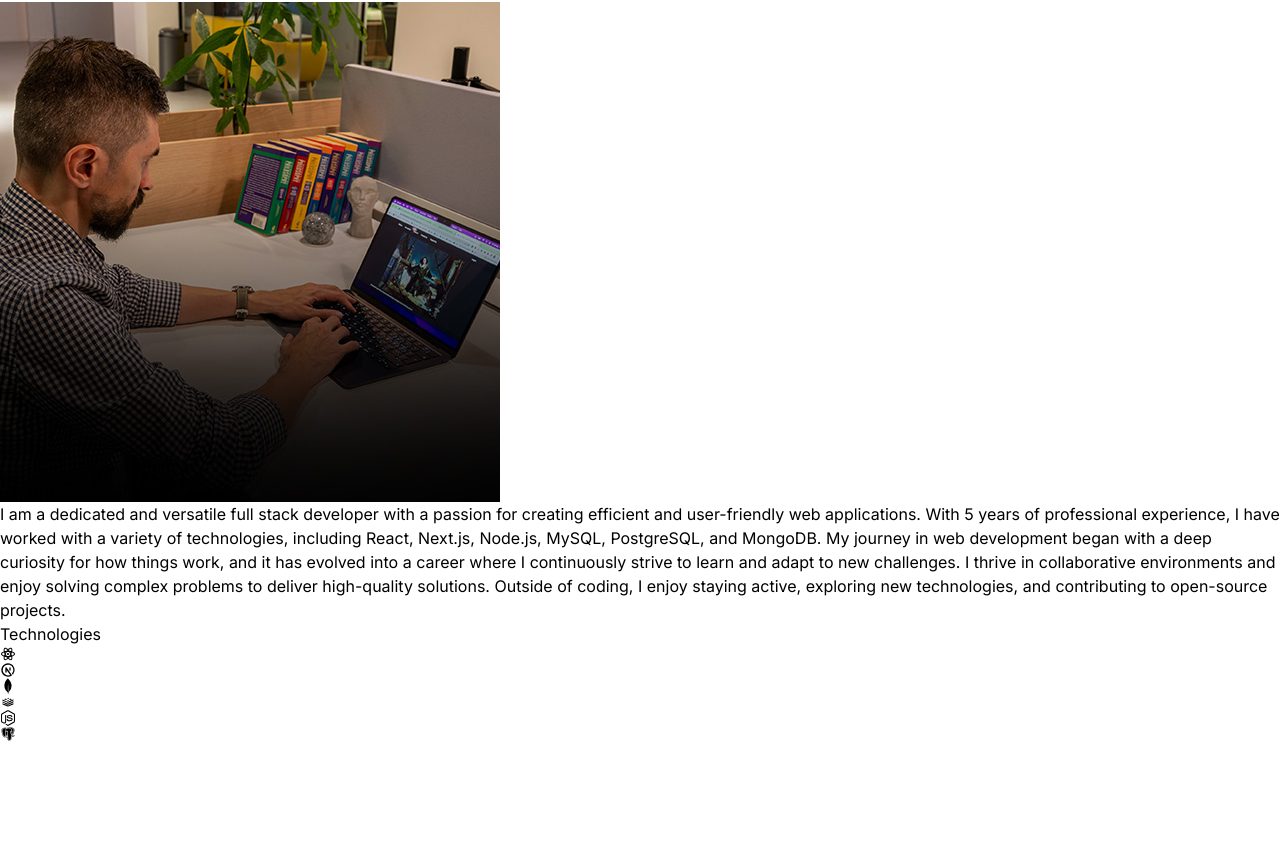
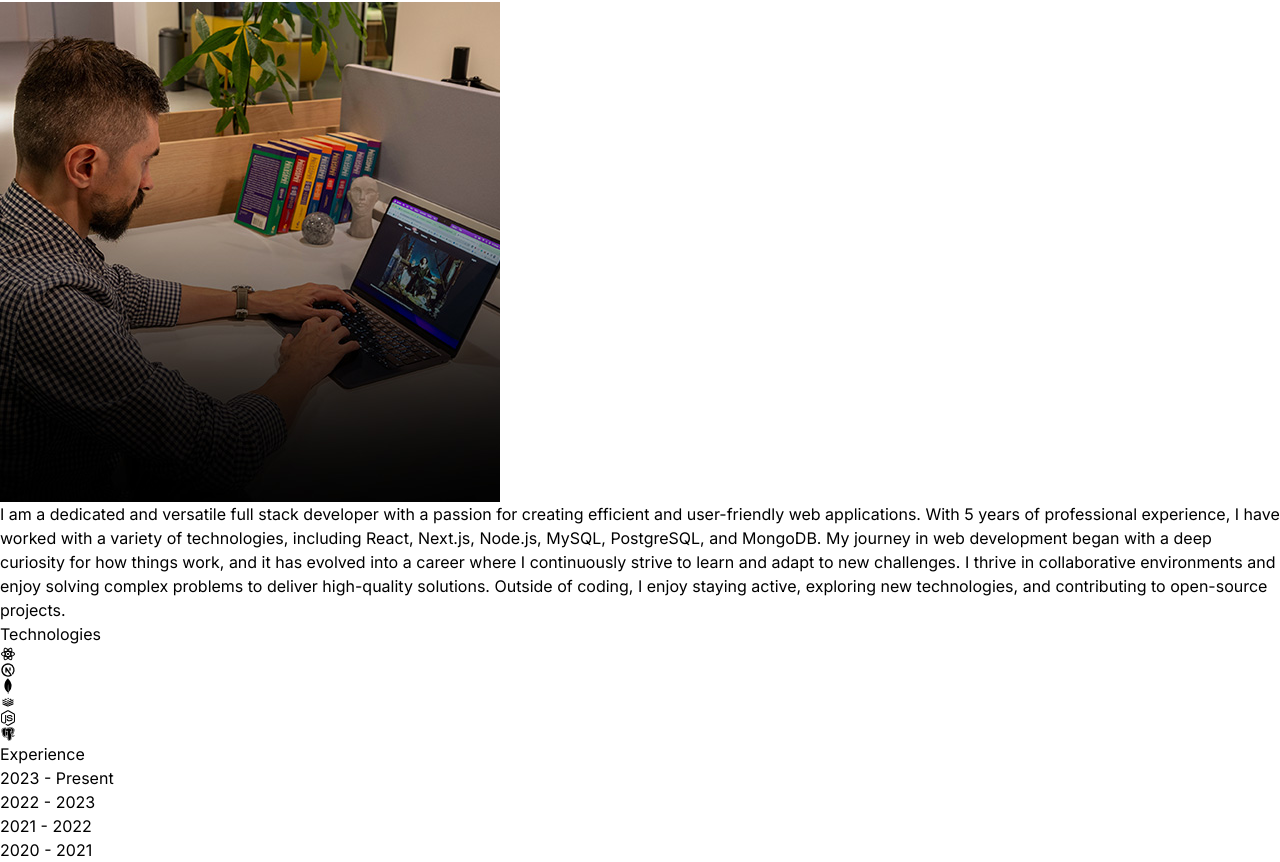
Before and after one commit to ridhi-rj/Portfolio_React, a React (Vite) app: page / in a window 1280 px wide. Shown: the part 792-1654 px from the top of the page. Before the commit the page ends 1534 px from the top, so only its background shows below. Built offline with nearby package versions, Linux system fonts and the light colour scheme.

Commit message:
new commit

```diff
--- a/src/App.jsx
+++ b/src/App.jsx
@@ -3,6 +3,7 @@ import Navbar from './components/Navbar'
 import Hero from './components/Hero';
 import About from './components/About';
 import Technologies from './components/Technologies';
+import Experience from './components/Experience';
 
 const App = () => {
   return(
@@ -16,6 +17,7 @@ const App = () => {
       <Hero />
       <About />
       <Technologies />
+      <Experience />
     </div>
   );
 };
--- /dev/null
+++ b/src/components/Experience.jsx
@@ -0,0 +1,20 @@
+import { EXPERIENCES } from "../constants";
+
+const Experience = () => {
+    return (
+        <div className = "border-b border-neutral-900 pb-4">
+            <h2 className = "my-20 text-center text-4xl">Experience</h2>
+            <div>
+                {EXPERIENCES.map((experience, index) => (
+                    <div key = {index} className = "mb-8 flex flex-wrap lg:justify-center">
+                        <div className = "w-full lg:w-1/4">
+                        <p>{experience.year}</p>
+                        </div>
+                    </div>
+                    ))}
+            </div>
+        </div>
+    );
+};
+
+export default Experience;
--- a/src/components/Technologies.jsx
+++ b/src/components/Technologies.jsx
@@ -1,3 +1,4 @@
+//importing icons from react icons
 import {RiReactjsLine} from "react-icons/ri";
 import {TbBrandNextjs} from "react-icons/tb";
 import {SiMongodb} from "react-icons/si";
@@ -10,23 +11,24 @@ const Technologies = () => {
         <div className = "border-b border-neutral-800 pb-24">
             <h2 className = "my-20 text-center text-4xl">Technologies</h2>
             <div className = "flex flex-wrap items-center justify-center gap-4">
+
                 <div className = "rounded-2xl border-4 border-neutral-800 p-4">
                     <RiReactjsLine className = "text-7xl text-cyan-400" />
                 </div>
                 <div className = "rounded-2xl border-4 border-neutral-800 p-4">
-                    <TbBrandNextjs className = "text-7xl text-cyan-400" />
+                    <TbBrandNextjs className = "text-7xl" />
                 </div>
                 <div className = "rounded-2xl border-4 border-neutral-800 p-4">
-                    <SiMongodb className = "text-7xl text-cyan-400" />
+                    <SiMongodb className = "text-7xl text-green-500" />
                 </div>
                 <div className = "rounded-2xl border-4 border-neutral-800 p-4">
-                    <DiRedis className = "text-7xl text-cyan-400" />
+                    <DiRedis className = "text-7xl text-red-700" />
                 </div>
                 <div className = "rounded-2xl border-4 border-neutral-800 p-4">
-                    <FaNodeJs className = "text-7xl text-cyan-400" />
+                    <FaNodeJs className = "text-7xl text-green-500" />
                 </div>
                 <div className = "rounded-2xl border-4 border-neutral-800 p-4">
-                    <BiLogoPostgresql className = "text-7xl text-cyan-400" />
+                    <BiLogoPostgresql className = "text-7xl text-sky-700" />
                 </div>
             </div>
         </div>
```
